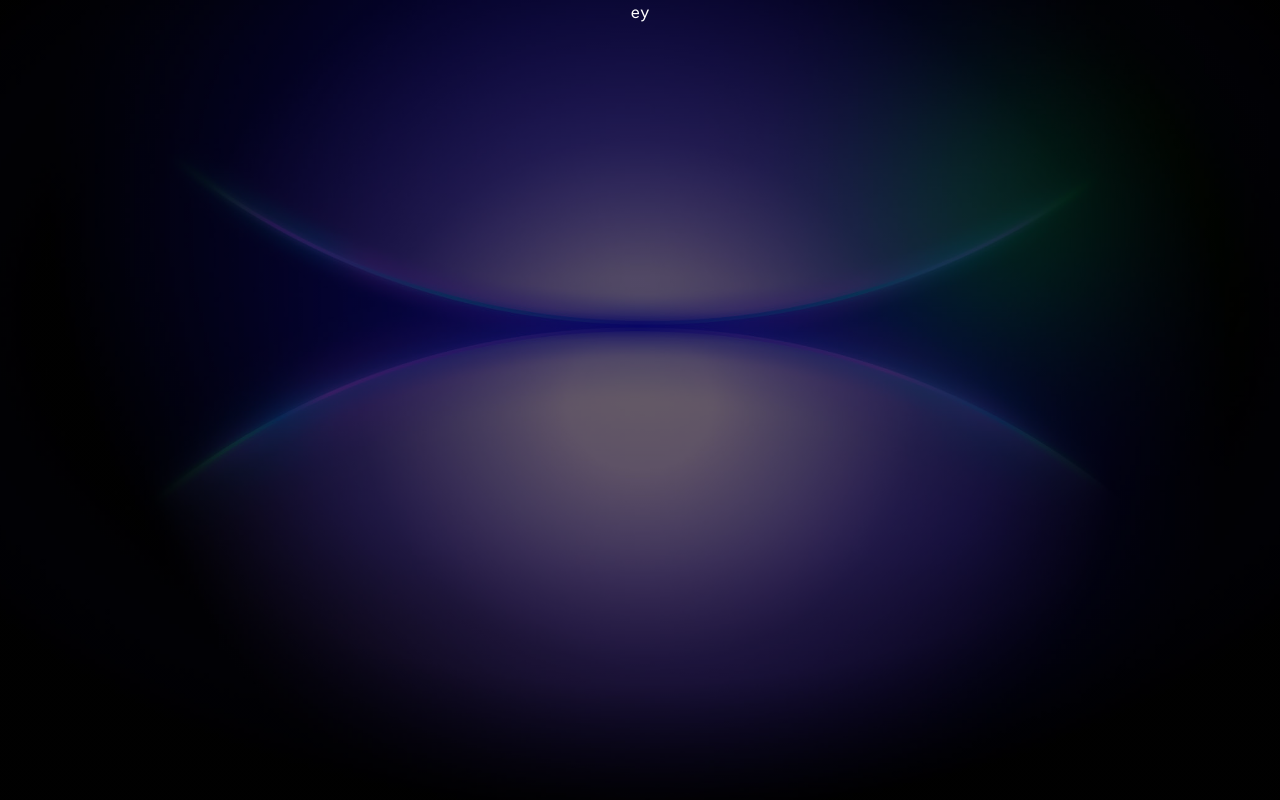
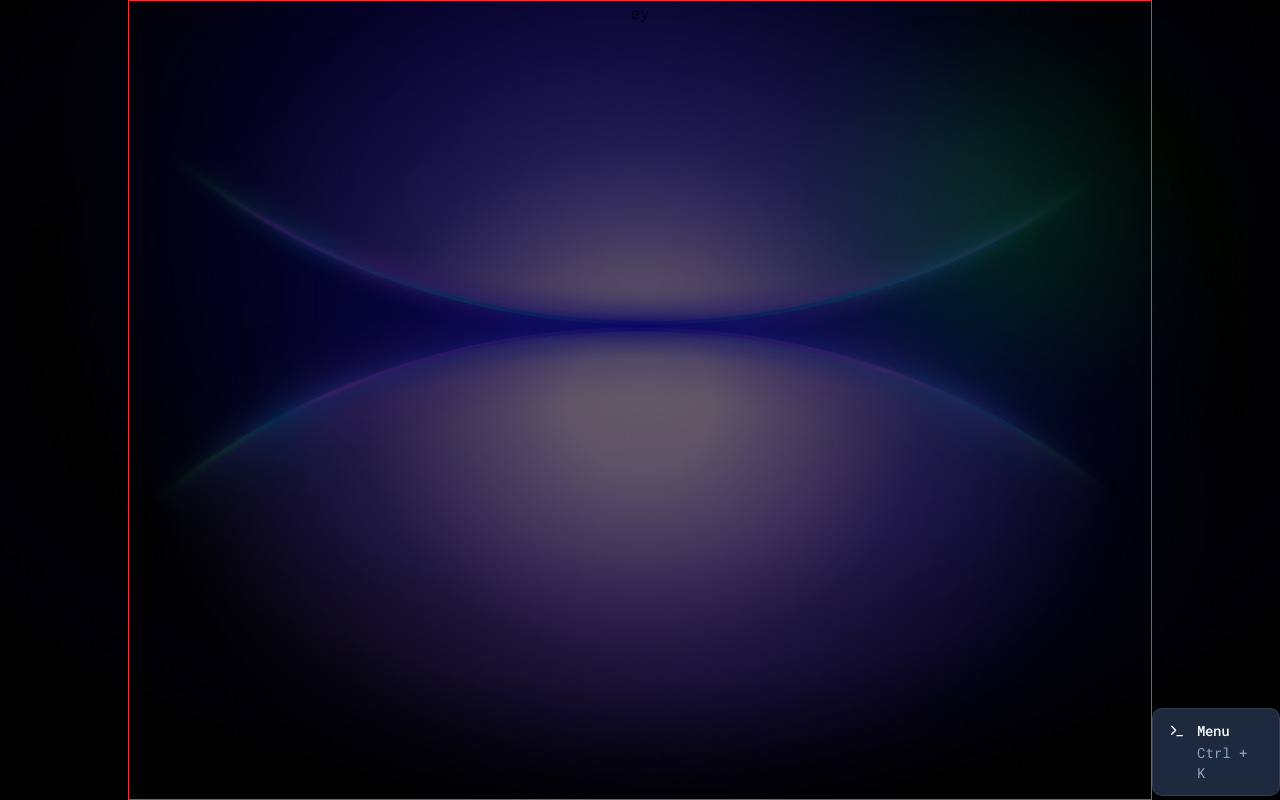
Before and after one commit to TomyAlberdi/Portfolio, a React (Vite) app: page / in a window 1280 px wide. Built offline with nearby package versions, Linux system fonts and the light colour scheme.

Commit message:
Started Menu implementation

```diff
--- a/package.json
+++ b/package.json
@@ -16,7 +16,7 @@
     "class-variance-authority": "^0.7.1",
     "clsx": "^2.1.1",
     "cmdk": "^1.1.1",
-    "lucide-react": "^0.487.0",
+    "lucide-react": "^0.507.0",
     "react": "^19.0.0",
     "react-dom": "^19.0.0",
     "tailwind-merge": "^3.2.0",
--- a/src/App.tsx
+++ b/src/App.tsx
@@ -1,14 +1,38 @@
 import "@/index.css";
 import { ScrollArea } from "@/components/ui/scroll-area";
+import FloatingMenuButton from "@/components/FloatingMenuButton";
+import { useEffect, useState } from "react";
+import FloatingMenu from "@/components/FloatingMenu";
 
 function App() {
+  const [FloatingMenuOpen, setFloatingMenuOpen] = useState(false);
+
+  useEffect(() => {
+    const down = (e: KeyboardEvent) => {
+      if (e.key === "k" && (e.metaKey || e.ctrlKey)) {
+        e.preventDefault();
+        setFloatingMenuOpen(!FloatingMenuOpen);
+      }
+    };
+    document.addEventListener("keydown", down);
+    return () => {
+      document.removeEventListener("keydown", down);
+    };
+    // eslint-disable-next-line react-hooks/exhaustive-deps
+  }, []);
+
   return (
-    <div className="App min-h-screen text-background flex flex-col items-center justify-center">
-      <ScrollArea className="w-full md:w-4/5 h-screen">
+    <div className="App min-h-screen text-background flex flex-col items-center justify-start">
+      <ScrollArea className="w-full md:w-4/5 md:h-screen h-[90vh] border border-red-500">
         <section className="w-full h-full flex flex-col justify-start items-center">
           <span>ey</span>
         </section>
       </ScrollArea>
+      <FloatingMenuButton
+        Open={FloatingMenuOpen}
+        setOpen={setFloatingMenuOpen}
+      />
+     <FloatingMenu Open={FloatingMenuOpen} setOpen={setFloatingMenuOpen} />
     </div>
   );
 }
--- /dev/null
+++ b/src/components/FloatingMenu.tsx
@@ -0,0 +1,26 @@
+import {
+  CommandDialog,
+  CommandGroup,
+  CommandItem,
+  CommandList,
+} from "@/components/ui/command";
+
+interface FloatingMenuProps {
+  Open: boolean;
+  setOpen: (Open: boolean) => void;
+}
+
+const FloatingMenu = ({ Open, setOpen }: FloatingMenuProps) => {
+  return (
+    <CommandDialog open={Open} onOpenChange={setOpen}>
+      <CommandList className="custom-scrollbar">
+        <CommandGroup heading="Sections">
+          <CommandItem>
+
+          </CommandItem>
+        </CommandGroup>
+      </CommandList>
+    </CommandDialog>
+  );
+};
+export default FloatingMenu;
--- /dev/null
+++ b/src/components/FloatingMenuButton.tsx
@@ -0,0 +1,25 @@
+import { Alert, AlertDescription, AlertTitle } from "@/components/ui/alert";
+import { Terminal, X } from "lucide-react";
+
+interface FloatingMenuButtonProps {
+  Open: boolean;
+  setOpen: (Open: boolean) => void;
+}
+
+const FloatingMenuButton = ({ Open, setOpen }: FloatingMenuButtonProps) => {
+  return (
+    <div className="absolute bottom-0 h-[10vh] w-full md:bottom-2 md:w-1/10 md:right-0 flex justify-center items-center">
+      <Alert
+        className="w-auto cursor-pointer bg-muted"
+        onClick={() => setOpen(!Open)}
+      >
+        {Open ? <X /> : <Terminal />}
+        <AlertTitle>Menu</AlertTitle>
+        <AlertDescription className="hidden md:block">
+          Ctrl + K
+        </AlertDescription>
+      </Alert>
+    </div>
+  );
+};
+export default FloatingMenuButton;
--- /dev/null
+++ b/src/components/theme-provider.tsx
@@ -0,0 +1,74 @@
+import { createContext, useContext, useEffect, useState } from "react";
+
+type Theme = "dark" | "light" | "system";
+
+type ThemeProviderProps = {
+  children: React.ReactNode;
+  defaultTheme?: Theme;
+  storageKey?: string;
+};
+
+type ThemeProviderState = {
+  theme: Theme;
+  setTheme: (theme: Theme) => void;
+};
+
+const initialState: ThemeProviderState = {
+  theme: "system",
+  setTheme: () => null,
+};
+
+const ThemeProviderContext = createContext<ThemeProviderState>(initialState);
+
+export function ThemeProvider({
+  children,
+  defaultTheme = "system",
+  storageKey = "vite-ui-theme",
+  ...props
+}: ThemeProviderProps) {
+  const [theme, setTheme] = useState<Theme>(
+    () => (localStorage.getItem(storageKey) as Theme) || defaultTheme
+  );
+
+  useEffect(() => {
+    const root = window.document.documentElement;
+
+    root.classList.remove("light", "dark");
+
+    if (theme === "system") {
+      const systemTheme = window.matchMedia("(prefers-color-scheme: dark)")
+        .matches
+        ? "dark"
+        : "light";
+
+      root.classList.add(systemTheme);
+      return;
+    }
+
+    root.classList.add(theme);
+  }, [theme]);
+
+  const value = {
+    theme,
+    setTheme: (theme: Theme) => {
+      localStorage.setItem(storageKey, theme);
+      setTheme(theme);
+    },
+  };
+
+  return (
+    <ThemeProviderContext.Provider {...props} value={value}>
+      {children}
+    </ThemeProviderContext.Provider>
+  );
+}
+
+// eslint-disable-next-line react-refresh/only-export-components
+export const useTheme = () => {
+  const context = useContext(ThemeProviderContext);
+
+  if (context === undefined)
+    throw new Error("useTheme must be used within a ThemeProvider");
+
+  return context;
+};
--- /dev/null
+++ b/src/components/ui/alert.tsx
@@ -0,0 +1,66 @@
+import * as React from "react"
+import { cva, type VariantProps } from "class-variance-authority"
+
+import { cn } from "@/lib/utils"
+
+const alertVariants = cva(
+  "relative w-full rounded-lg border px-4 py-3 text-sm grid has-[>svg]:grid-cols-[calc(var(--spacing)*4)_1fr] grid-cols-[0_1fr] has-[>svg]:gap-x-3 gap-y-0.5 items-start [&>svg]:size-4 [&>svg]:translate-y-0.5 [&>svg]:text-current",
+  {
+    variants: {
+      variant: {
+        default: "bg-card text-card-foreground",
+        destructive:
+          "text-destructive bg-card [&>svg]:text-current *:data-[slot=alert-description]:text-destructive/90",
+      },
+    },
+    defaultVariants: {
+      variant: "default",
+    },
+  }
+)
+
+function Alert({
+  className,
+  variant,
+  ...props
+}: React.ComponentProps<"div"> & VariantProps<typeof alertVariants>) {
+  return (
+    <div
+      data-slot="alert"
+      role="alert"
+      className={cn(alertVariants({ variant }), className)}
+      {...props}
+    />
+  )
+}
+
+function AlertTitle({ className, ...props }: React.ComponentProps<"div">) {
+  return (
+    <div
+      data-slot="alert-title"
+      className={cn(
+        "col-start-2 line-clamp-1 min-h-4 font-medium tracking-tight",
+        className
+      )}
+      {...props}
+    />
+  )
+}
+
+function AlertDescription({
+  className,
+  ...props
+}: React.ComponentProps<"div">) {
+  return (
+    <div
+      data-slot="alert-description"
+      className={cn(
+        "text-muted-foreground col-start-2 grid justify-items-start gap-1 text-sm [&_p]:leading-relaxed",
+        className
+      )}
+      {...props}
+    />
+  )
+}
+
+export { Alert, AlertTitle, AlertDescription }
--- a/src/index.css
+++ b/src/index.css
@@ -123,6 +123,8 @@
 
 * {
   font-family: "Roboto Mono", monospace;
+  user-select: none;
+  box-sizing: border-box;
 }
 
 div.App {
@@ -150,3 +152,26 @@ div.App {
     height: 100%;
   }
 }
+
+.custom-scrollbar {
+  /* Width for Chrome, Edge, and Safari */
+  &::-webkit-scrollbar {
+    width: 6px;
+    height: 6px;
+  }
+
+  /* Track */
+  &::-webkit-scrollbar-track {
+    background: transparent;
+  }
+
+  /* Handle */
+  &::-webkit-scrollbar-thumb {
+    background: oklch(0.269 0 0);
+    border-radius: 3px;
+  }
+
+  /* Firefox */
+  scrollbar-width: thin;
+  scrollbar-color: oklch(0.269 0 0) transparent;
+}
```
Also changed, not shown: src/main.tsx (+7 -7 lines), public/hero-bg-7879ebf1705e.webp (deleted), 1 other file (tests, documents, lock files or other folders).
